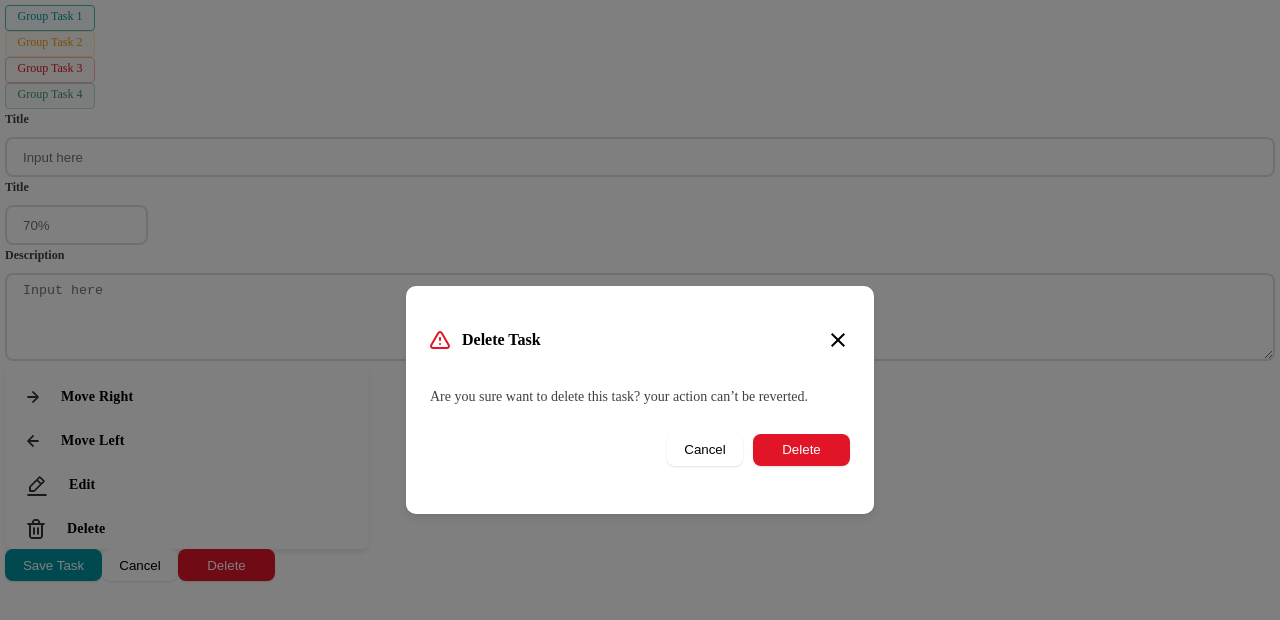
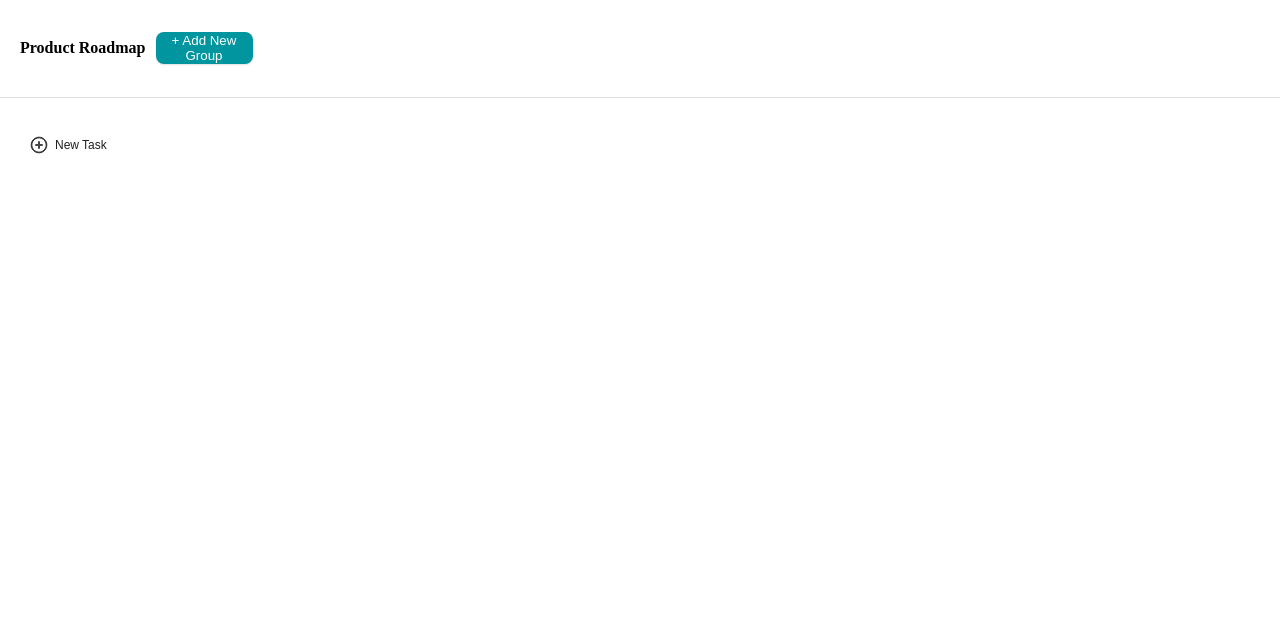
Before and after one commit to Zahirw/kanban-reactjs, a React (Create React App) app: page / in a window 1280 px wide. Shown: the top 620 px of the page. Built offline with nearby package versions, Linux system fonts and the light colour scheme.

Commit message:
add button new task component

```diff
--- a/src/App.jsx
+++ b/src/App.jsx
@@ -1,65 +1,20 @@
-import Label from './component/label/Label';
-import Textfield from './component/textfield/Textfield';
-import Description from './component/description/Description';
-import DialogMenu from './component/dialogMenu/DialogMenu';
-import Button from './component/button/Button';
-import Modal from './component/modal/Modal';
+import Button from "./component/button/Button";
+import ButtonNewTask from "./component/button/ButtonNewTask";
 
+import styles from './app.module.scss'
 function App() {
   return (
-    <div className="App" style={{padding: '5px'}}>
-      <Label
-        type="task1"
-      />
-      <Label
-        type="task2"
-      />
-      <Label
-        type="task3"
-      />
-      <Label
-        type="task4"
-      />
-      <Textfield
-        label='Title'
-        placeholder='Input here'
-      />
-      <Textfield
-        label='Title'
-        placeholder='70%'
-        type='progress'
-      />
-      <Description
-        label='Description'
-        placeholder='Input here'
-      />
-      <DialogMenu />
-      <Button
-        type='submit'
-        name='Save Task'
-      />
-      <Button
-        type='cancel'
-        name='Cancel'
-      />
-      <Button
-        type='delete'
-        name='Delete'
-      />
-      <Modal
-        visible={false}
-        title='Add New Group'
-        type='description'
-      />
-      <Modal
-        visible={false}
-        title='Create Task'
-        type='task'
-      />
-      <Modal
-        visible={true}
-        isDelete={true}
-      />
+    <div className="App">
+      <header>
+        <h4>Product Roadmap</h4>
+        <Button
+          type='submit'
+          name='+ Add New Group'
+        />
+      </header>
+      <div className={styles.body}>
+        <ButtonNewTask />
+      </div>
     </div>
   );
 }
--- /dev/null
+++ b/src/app.module.scss
@@ -0,0 +1,3 @@
+.body {
+  padding: 24px 0 0 24px;
+}
--- /dev/null
+++ b/src/component/button/ButtonNewTask.jsx
@@ -0,0 +1,15 @@
+import React from 'react'
+import { ReactComponent as PlusIcon } from '../../assets/icon/plusIcon.svg'
+
+import styles from './buttonNewTask.module.scss'
+
+const ButtonNewTask = () => {
+  return (
+    <button className={styles.btn_newtask}>
+      <PlusIcon />
+      <p className={styles.caption}>New Task</p>
+    </button>
+  )
+}
+
+export default ButtonNewTask
--- /dev/null
+++ b/src/component/button/buttonNewTask.module.scss
@@ -0,0 +1,17 @@
+.btn_newtask {
+  background: transparent;
+  display: flex;
+  justify-content: center;
+  align-items: center;
+  border: none;
+  cursor: pointer;
+}
+
+.caption {
+  font-style: normal;
+  font-weight: 400;
+  font-size: 12px;
+  line-height: 20px;
+  color: #1D1F20;
+  margin-left: 7px;
+}
--- a/src/index.js
+++ b/src/index.js
@@ -1,6 +1,6 @@
 import React from 'react';
 import ReactDOM from 'react-dom/client';
-import './index.css';
+import './index.scss';
 import App from './App';
 import reportWebVitals from './reportWebVitals';
 
--- a/src/index.css
+++ b/src/index.scss
@@ -5,6 +5,17 @@ body {
   -moz-osx-font-smoothing: grayscale;
 }
 
+header {
+  border-bottom: 1px solid #E0E0E0;
+  padding: 18px 0 18px 20px;
+  display: flex;
+  align-items: center;
+
+  h4 {
+    margin-right: 10px;
+  }
+}
+
 code {
   font-family: source-code-pro, Menlo, Monaco, Consolas, 'Courier New',
     monospace;
```
Also changed, not shown: src/App copy.jsx (added, +67 -0 lines), src/assets/icon/plusIcon.svg (added).
